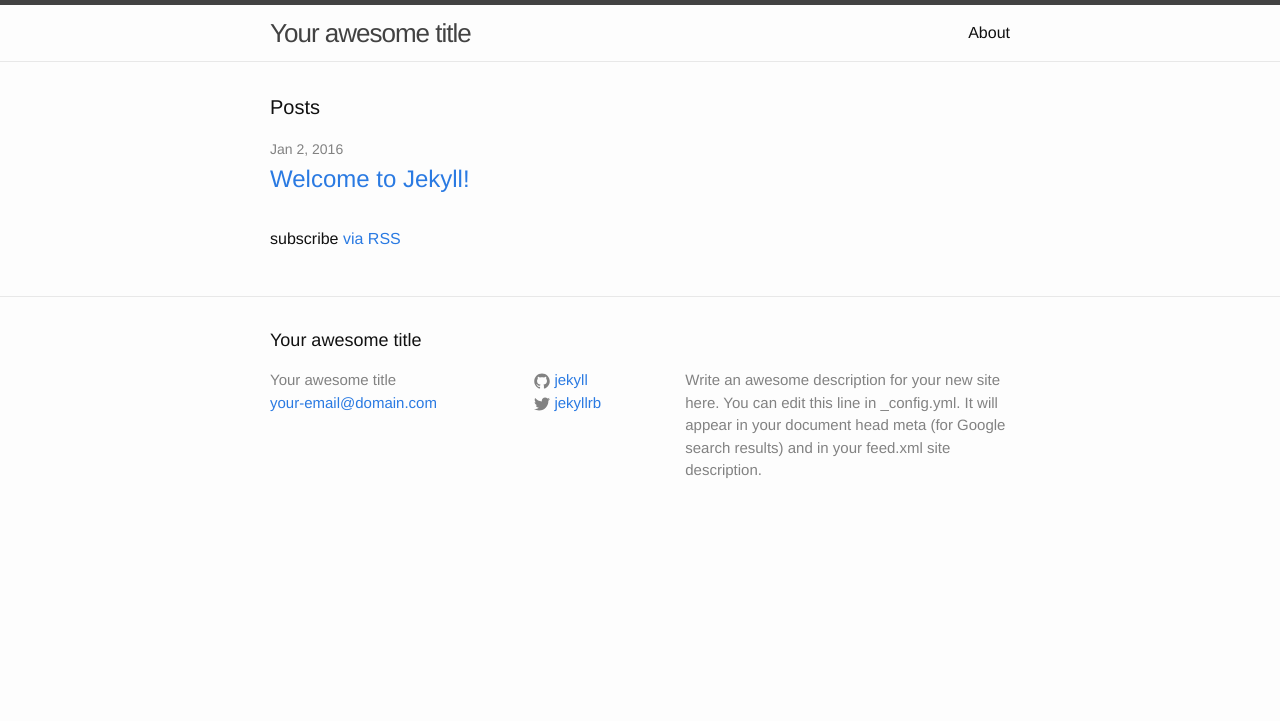
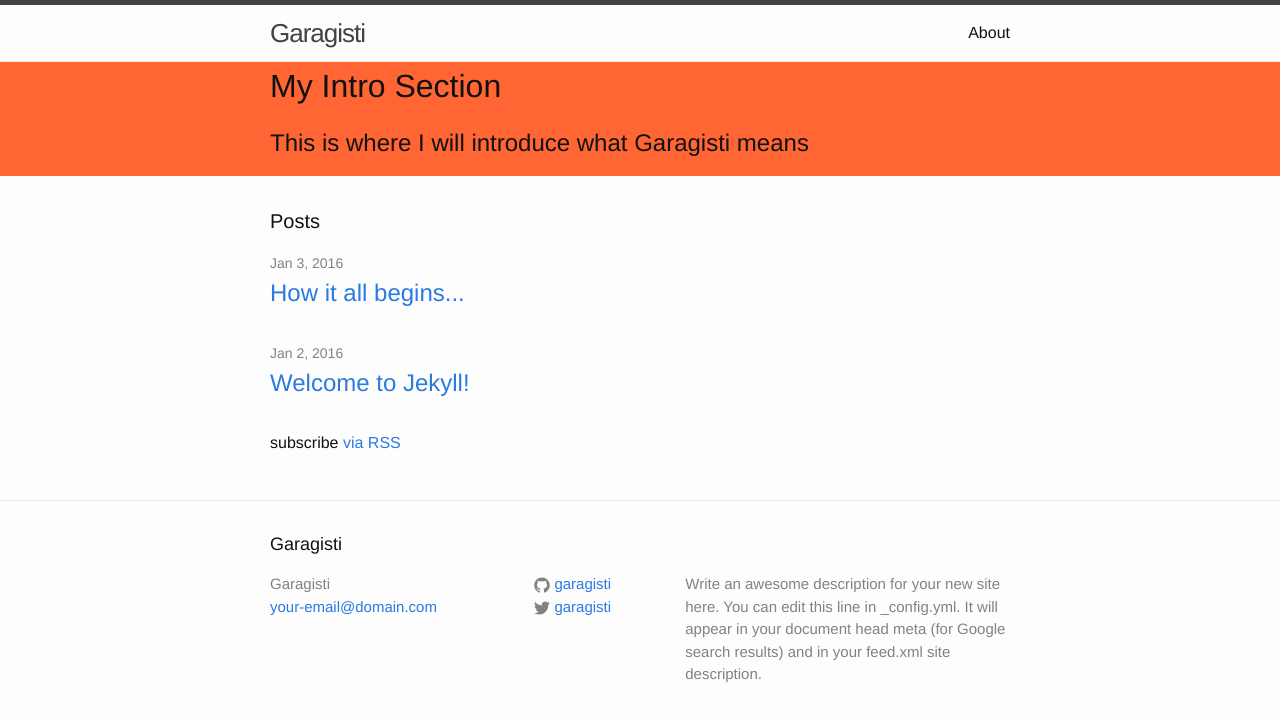
Before and after one commit to garagisti/garagisti.github.io, a Jekyll site: the page built from index.html, in a window 1280 px wide. Shown: the top 721 px of the page. Built offline with Jekyll 4.4.1, drawn with Linux system fonts in a browser that asks for light colours.

Commit message:
Added a first blog post and started formatting the index.html

```diff
--- a/_config.yml
+++ b/_config.yml
@@ -6,7 +6,7 @@
 # 'jekyll serve'. If you change this file, please restart the server process.
 
 # Site settings
-title: Your awesome title
+title: Garagisti
 email: your-email@domain.com
 description: > # this means to ignore newlines until "baseurl:"
   Write an awesome description for your new site here. You can edit this
@@ -14,8 +14,8 @@ description: > # this means to ignore newlines until "baseurl:"
   Google search results) and in your feed.xml site description.
 baseurl: "" # the subpath of your site, e.g. /blog
 url: "http://yourdomain.com" # the base hostname & protocol for your site
-twitter_username: jekyllrb
-github_username:  jekyll
+twitter_username: garagisti
+github_username:  garagisti
 
 # Build settings
 markdown: kramdown
--- a/_includes/head.html
+++ b/_includes/head.html
@@ -7,6 +7,7 @@
   <meta name="description" content="{% if page.excerpt %}{{ page.excerpt | strip_html | strip_newlines | truncate: 160 }}{% else %}{{ site.description }}{% endif %}">
 
   <link rel="stylesheet" href="{{ "/css/main.css" | prepend: site.baseurl }}">
+  <link rel="stylesheet" href="{{ "/css/additional.css" | prepend: site.baseurl }}">
   <link rel="canonical" href="{{ page.url | replace:'index.html','' | prepend: site.baseurl | prepend: site.url }}">
   <link rel="alternate" type="application/rss+xml" title="{{ site.title }}" href="{{ "/feed.xml" | prepend: site.baseurl | prepend: site.url }}">
 </head>
--- /dev/null
+++ b/_includes/intro.html
@@ -0,0 +1,4 @@
+<div class="intro">
+  <h1 class="intro">My Intro Section</h1>
+  <h2> This is where I will introduce what Garagisti means </h2>
+</div>
--- a/_layouts/default.html
+++ b/_layouts/default.html
@@ -7,6 +7,11 @@
 
     {% include header.html %}
 
+    <div class="intro-content">
+      <div class="wrapper">
+        {% include intro.html %}
+      </div>
+    </div>
     <div class="page-content">
       <div class="wrapper">
         {{ content }}
--- a/_sass/_layout.scss
+++ b/_sass/_layout.scss
@@ -171,6 +171,11 @@
     padding: $spacing-unit 0;
 }
 
+.intro-content {
+    padding: 0 0;
+    background-color: #FF6633
+}
+
 .page-heading {
     font-size: 20px;
 }
--- /dev/null
+++ b/css/additional.css
@@ -0,0 +1,9 @@
+---
+---
+
+.center-image {
+	margin: 0 auto;
+	display: block;
+}
+
+/* Intro Section */
```
Also changed, not shown: _posts/2016-01-03-how-it-all-begins.markdown (added, +31 -0 lines), assets/Lucas1.jpg (added), css/main.scss (line endings or trailing spaces).
